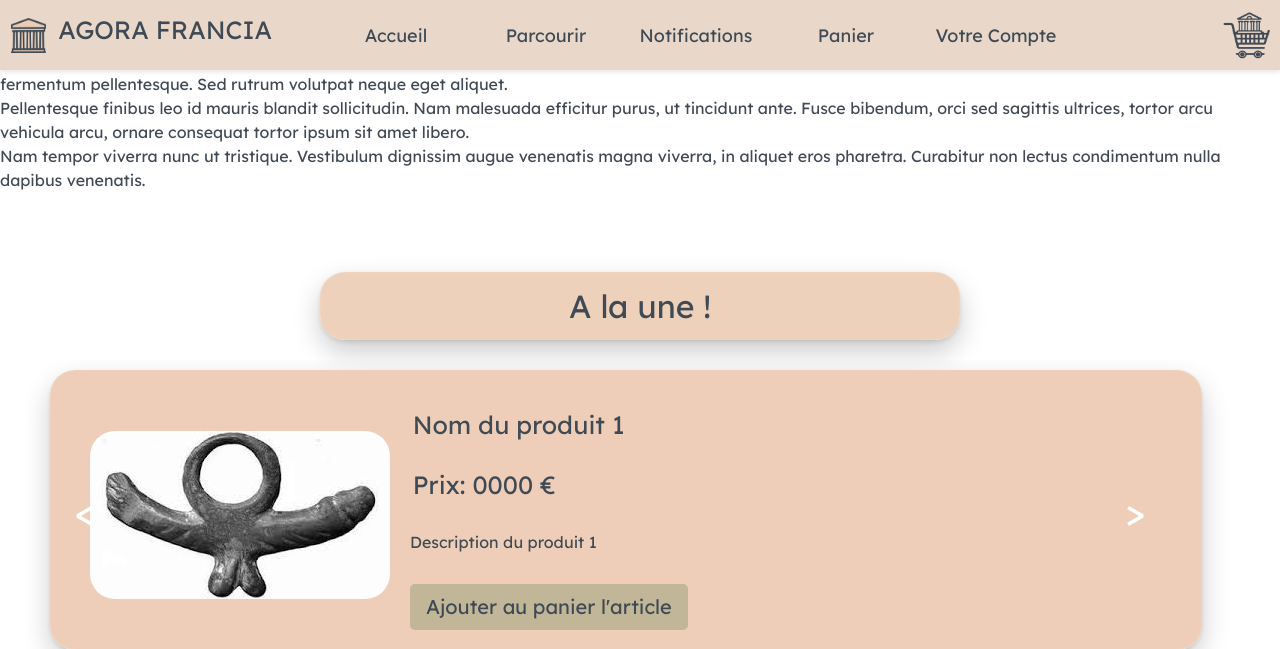
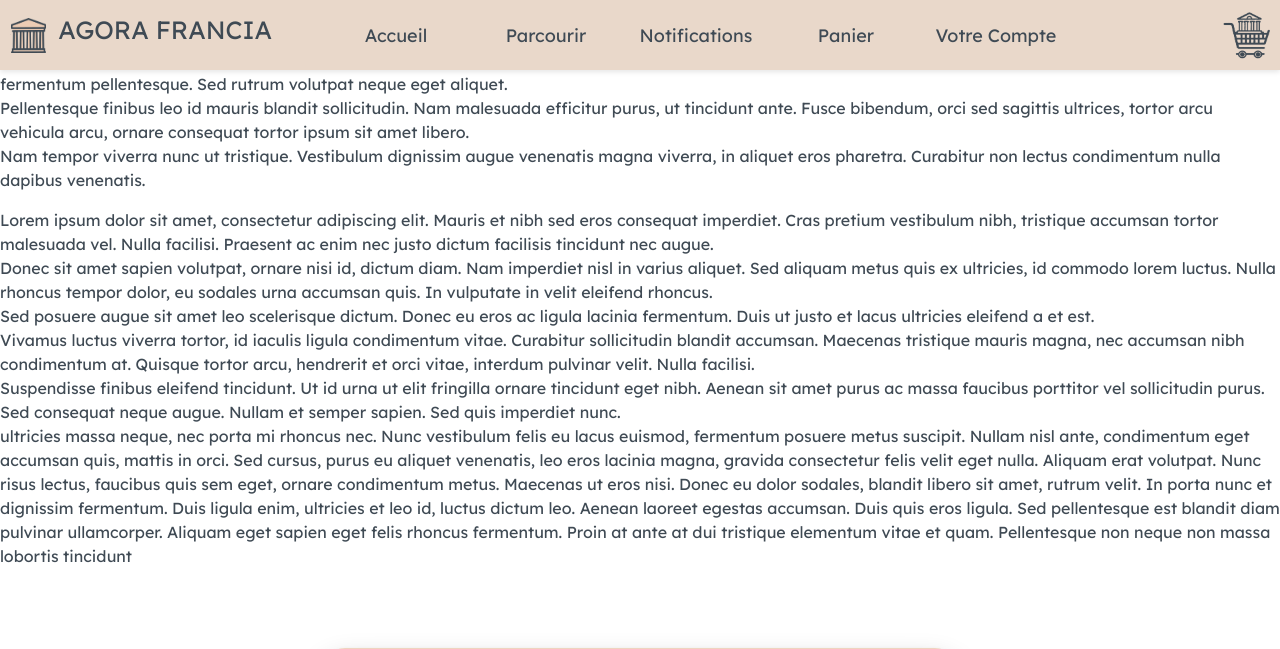
Before and after one commit to rlouazon/ING2-TD14-GR3_PJ-PISCINE_AgoraFrancia, a PHP site: page / in a window 1280 px wide. Shown: the top 649 px of the page. Run offline with PHP 8.4, Linux system fonts and the light colour scheme.

```diff
--- a/index.php
+++ b/index.php
@@ -8,7 +8,13 @@
     <br>Nam tempor viverra nunc ut tristique. Vestibulum dignissim augue venenatis magna viverra, in aliquet eros pharetra. Curabitur non lectus condimentum nulla dapibus venenatis.
     </p>
     <p>
-
+    Lorem ipsum dolor sit amet, consectetur adipiscing elit. Mauris et nibh sed eros consequat imperdiet. Cras pretium vestibulum nibh, tristique accumsan tortor malesuada vel. Nulla facilisi. Praesent ac enim nec justo dictum facilisis tincidunt nec augue.
+    <br>Donec sit amet sapien volutpat, ornare nisi id, dictum diam. Nam imperdiet nisl in varius aliquet. Sed aliquam metus quis ex ultricies, id commodo lorem luctus. Nulla rhoncus tempor dolor, eu sodales urna accumsan quis. In vulputate in velit eleifend rhoncus.
+    <br>Sed posuere augue sit amet leo scelerisque dictum. Donec eu eros ac ligula lacinia fermentum. Duis ut justo et lacus ultricies eleifend a et est.
+    <br>Vivamus luctus viverra tortor, id iaculis ligula condimentum vitae. Curabitur sollicitudin blandit accumsan. Maecenas tristique mauris magna, nec accumsan nibh condimentum at. Quisque tortor arcu, hendrerit et orci vitae, interdum pulvinar velit. Nulla facilisi.
+    <br>Suspendisse finibus eleifend tincidunt. Ut id urna ut elit fringilla ornare tincidunt eget nibh. Aenean sit amet purus ac massa faucibus porttitor vel sollicitudin purus. Sed consequat neque augue. Nullam et semper sapien. Sed quis imperdiet nunc.
+    <br> ultricies massa neque, nec porta mi rhoncus nec. Nunc vestibulum felis eu lacus euismod, fermentum posuere metus suscipit. Nullam nisl ante, condimentum eget accumsan quis, mattis in orci.
+    Sed cursus, purus eu aliquet venenatis, leo eros lacinia magna, gravida consectetur felis velit eget nulla. Aliquam erat volutpat. Nunc risus lectus, faucibus quis sem eget, ornare condimentum metus. Maecenas ut eros nisi. Donec eu dolor sodales, blandit libero sit amet, rutrum velit. In porta nunc et dignissim fermentum. Duis ligula enim, ultricies et leo id, luctus dictum leo. Aenean laoreet egestas accumsan. Duis quis eros ligula. Sed pellentesque est blandit diam pulvinar ullamcorper. Aliquam eget sapien eget felis rhoncus fermentum. Proin at ante at dui tristique elementum vitae et quam. Pellentesque non neque non massa lobortis tincidunt
     </p>
     <div class="personnal-info" id = "une">
         <div class="titreMain">A la une !</div>
```
